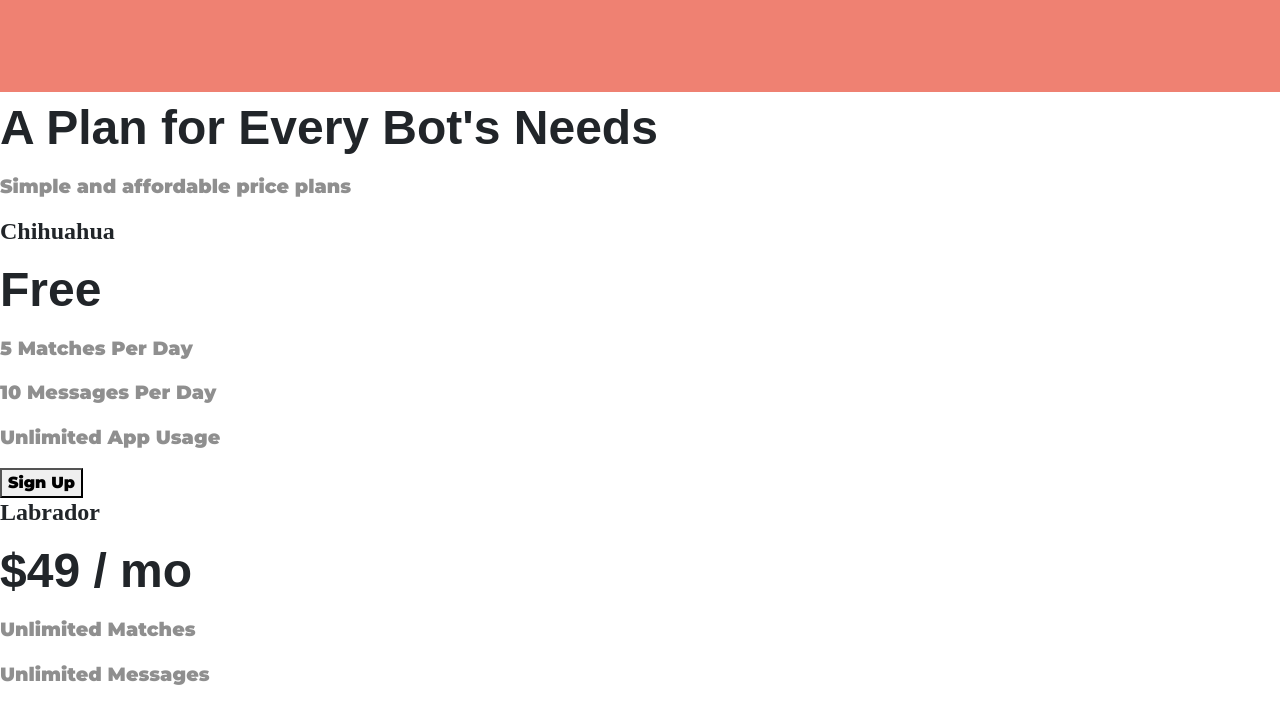
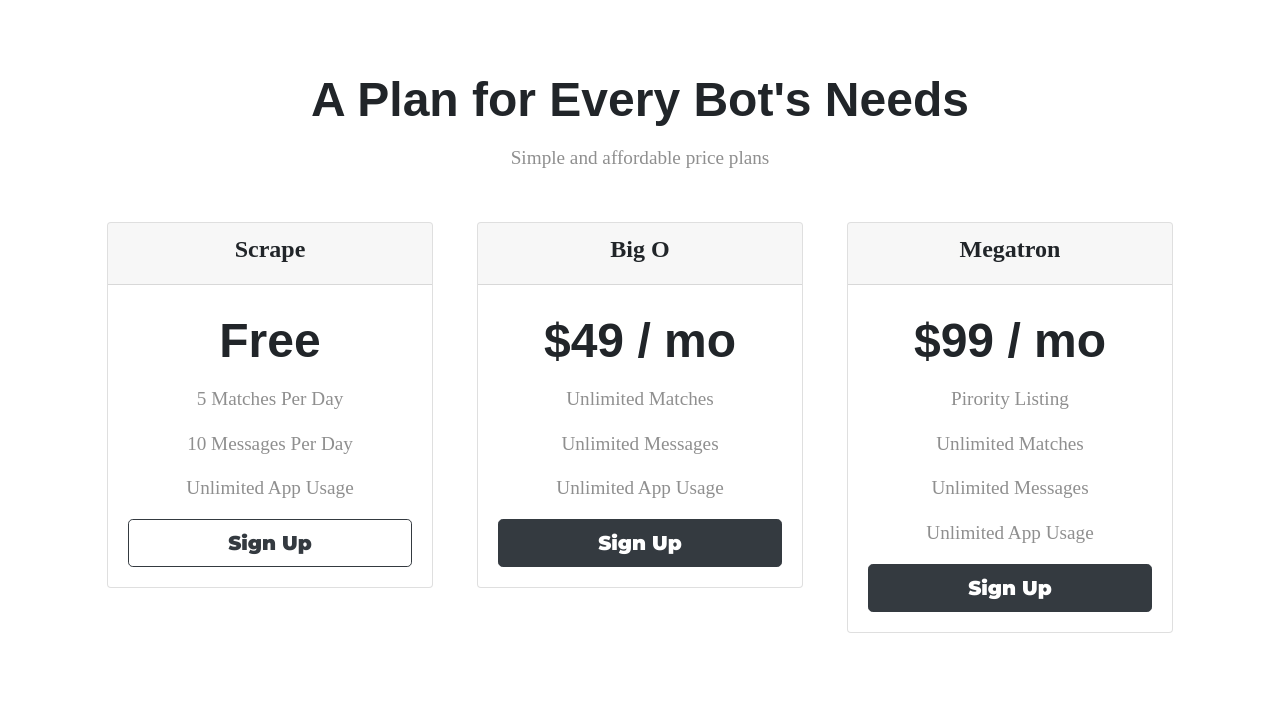
Before and after one commit to bsdAdventures/tinbot, a plain HTML site: page index.html in a window 1280 px wide. Shown: the part 2079-2780 px from the top of the page. Drawn offline with nearby package versions, Linux system fonts and the light colour scheme.

Commit message:
added pricing for plans

```diff
--- a/css/styles.css
+++ b/css/styles.css
@@ -34,6 +34,7 @@ h3 {
 p {
   color: #8f8f8f;
   font-size: 1.2rem;
+  font-family: "Montserrat-Thin";
 }
 
 /* Navigation bar */
@@ -73,6 +74,8 @@ p {
   -o-transform: rotate(25deg);
   -ms-transform: rotate(25deg);
   transform: rotate(25deg);
+  position: relative;
+  left: 100px;
 }
 
 /* features  */
@@ -81,8 +84,8 @@ p {
   font-family: "Montserrat-Bold";
   font-size: 1.5rem;
   text-align: center;
-  margin: 10% 0 10% 0;
-  padding: 7% 15%;
+  margin: 5% 0 5% 0;
+  padding: 7% 10%;
 }
 
 .icon {
@@ -127,3 +130,14 @@ p {
   width: 15%;
   margin: 20px 20px 50px;
 }
+
+/* pricing */
+
+#pricing {
+  text-align: center;
+  padding: 100px;
+}
+
+.pricing-column {
+  padding: 3% 2%;
+}
--- a/index.html
+++ b/index.html
@@ -178,27 +178,62 @@
       <h2>A Plan for Every Bot's Needs</h2>
       <p>Simple and affordable price plans</p>
 
-      <h3>Chihuahua</h3>
+      <div class="row">
+        <div class="pricing-column col-lg-4 col-md-6 col-sm-12">
+          <div class="card">
+            <div class="card-header">
+              <h3>Scrape</h3>
+            </div>
+            <div class="card-body">
               <h2>Free</h2>
               <p>5 Matches Per Day</p>
               <p>10 Messages Per Day</p>
               <p>Unlimited App Usage</p>
-      <button type="button">Sign Up</button>
+              <button
+                type="button"
+                class="btn btn-outline-dark btn-lg btn-block"
+              >
+                Sign Up
+              </button>
+            </div>
+          </div>
+        </div>
 
-      <h3>Labrador</h3>
+        <div class="pricing-column col-lg-4 col-md-6 col-sm-12">
+          <div class="card">
+            <div class="card-header">
+              <h3>Big O</h3>
+            </div>
+            <div class="card-body">
               <h2>$49 / mo</h2>
               <p>Unlimited Matches</p>
               <p>Unlimited Messages</p>
               <p>Unlimited App Usage</p>
-      <button type="button">Sign Up</button>
+              <button type="button" class="btn btn-dark btn-lg btn-block">
+                Sign Up
+              </button>
+            </div>
+          </div>
+        </div>
 
-      <h3>Mastiff</h3>
+        <div class="pricing-column col-lg-4 col-md-12 col-sm-12">
+          <div class="card">
+            <div class="card-header">
+              <h3>Megatron</h3>
+            </div>
+            <div class="card-body">
               <h2>$99 / mo</h2>
               <p>Pirority Listing</p>
               <p>Unlimited Matches</p>
               <p>Unlimited Messages</p>
               <p>Unlimited App Usage</p>
-      <button type="button">Sign Up</button>
+              <button type="button" class="btn btn-dark btn-lg btn-block">
+                Sign Up
+              </button>
+            </div>
+          </div>
+        </div>
+      </div>
     </section>
 
     <!-- Call to Action -->
```
Lines whose indentation alone changed are shown as unchanged.
